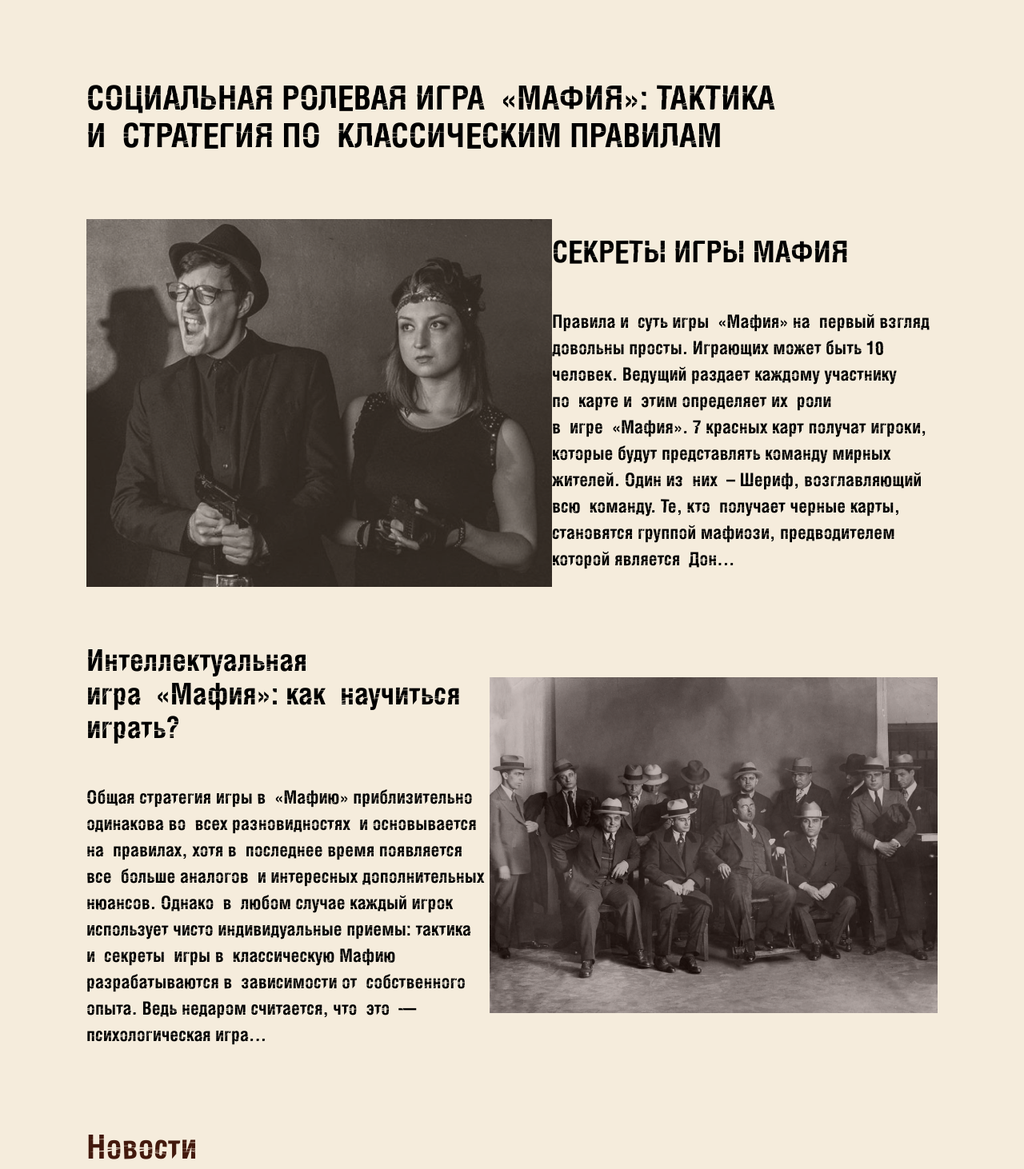
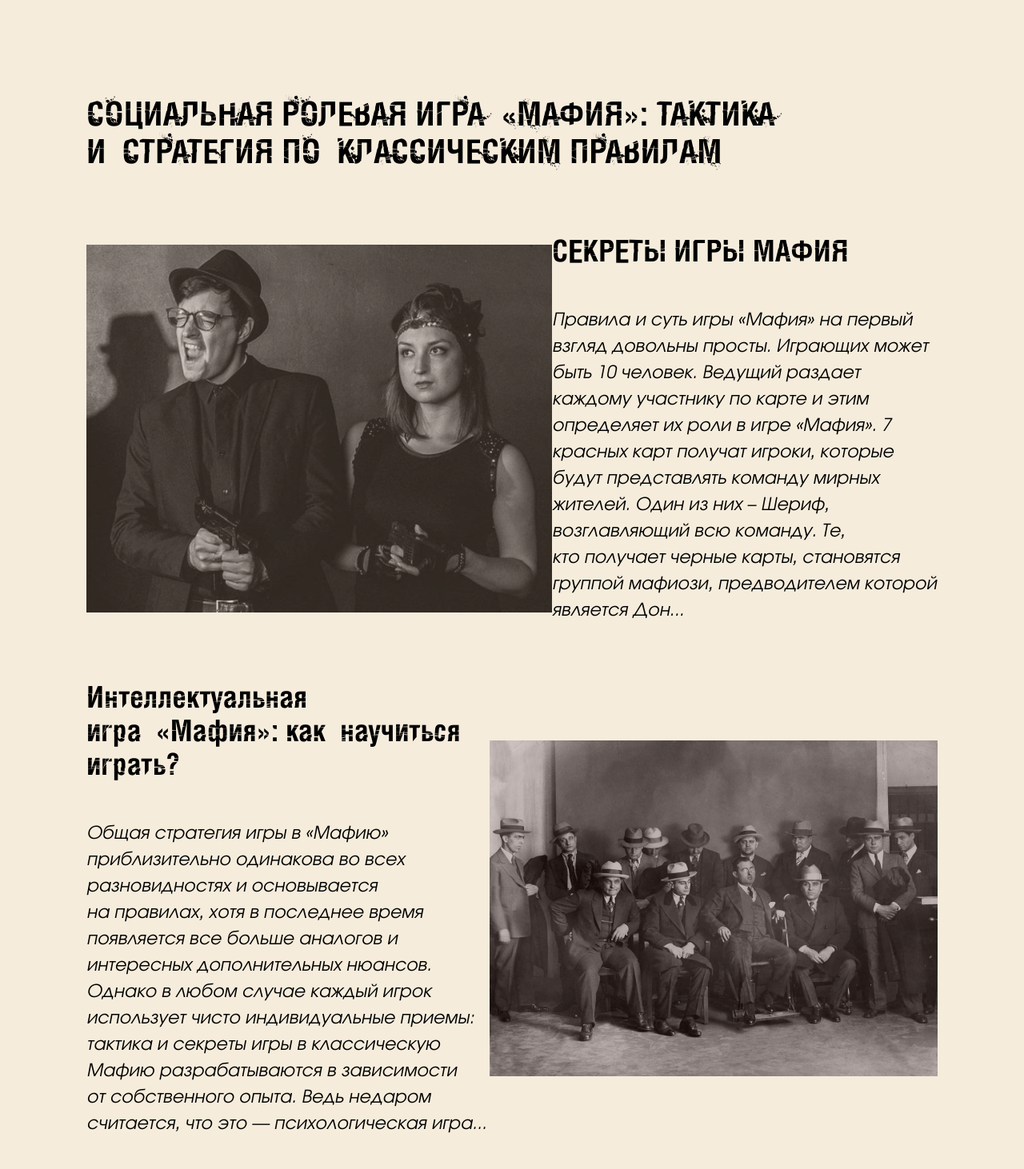
Before and after one commit to Nruzhzhaugash/hackathon_2024, a Next.js app: page / in a window 1280 px wide. Shown: the part 868-2330 px from the top of the page at 80% size. Built offline with nearby package versions, Linux system fonts and the light colour scheme.

Commit message:
main completed

```diff
--- a/src/features/articles/ui/Articles.tsx
+++ b/src/features/articles/ui/Articles.tsx
@@ -17,7 +17,9 @@ const Articles: React.FC<ArticleFeedProps> = ({ articles }) => {
   return (
     <div className="mb-[120px]">
       <div className="flex items-center justify-between">
-        <h2 className="text-2xl text-primary mb-[20px]">Статьи</h2>
+        <h2 className="text-2xl text-primary mb-[20px] font-keetanoKB">
+          Статьи
+        </h2>
         <div className="flex items-center">
           <div className="flex items-center mr-[40px]">
             <div className="bg-green rounded-full w-5 h-5 mr-[3px]"></div>
--- a/src/features/news/ui/News.tsx
+++ b/src/features/news/ui/News.tsx
@@ -13,7 +13,9 @@ interface NewsFeedProps {
 const NewsFeed: React.FC<NewsFeedProps> = ({ news }) => {
   return (
     <div className="w-[665px] text-">
-      <h1 className="text-2xl text-primary mb-[20px]">Новости</h1>
+      <h1 className="text-2xl text-primary mb-[20px] font-keetanoKB">
+        Новости
+      </h1>
       <div className="flex flex-col items-center justify-center">
         {news.map((item) => (
           <div key={item.id} className="w-[665px] mb-[20px] overflow-hidden">
--- a/src/pages/Main/ui/MainPage.tsx
+++ b/src/pages/Main/ui/MainPage.tsx
@@ -45,11 +45,11 @@ const articleData = [
 export const MainPage = () => {
   return (
     <section>
-      <div className="mt-[60px] mb-[100px] relative h-[700px] w-[1295px] flex items-center justify-center">
+      <div className="mt-[60px] mb-[120px] relative h-[700px] w-[1295px] flex items-center justify-center">
         <Slider />
       </div>
-      <div className="my-[100px]">
-        <h2 className="text-2xl mb-[82px]">
+      <div className="my-[120px]">
+        <h2 className="text-2xl mb-[80px] font-keetanoKB">
           СОЦИАЛЬНАЯ РОЛЕВАЯ ИГРА «МАФИЯ»: ТАКТИКА И СТРАТЕГИЯ ПО КЛАССИЧЕСКИМ
           ПРАВИЛАМ
         </h2>
@@ -57,7 +57,7 @@ export const MainPage = () => {
           <img src="/main/people3.png" alt="photo" />
           <div className="w-[630px]">
             <h3 className="text-xl mb-[50px]">СЕКРЕТЫ ИГРЫ МАФИЯ</h3>
-            <p className="text-base">
+            <p className="text-base font-involveBQ">
               Правила и суть игры «Мафия» на первый взгляд довольны просты.
               Играющих может быть 10 человек. Ведущий раздает каждому участнику
               по карте и этим определяет их роли в игре «Мафия». 7 красных карт
@@ -73,7 +73,7 @@ export const MainPage = () => {
             <h3 className="text-xl mb-[50px]">
               Интеллектуальная игра «Мафия»: как научиться играть?
             </h3>
-            <p className="text-base">
+            <p className="text-base font-involveBQ">
               Общая стратегия игры в «Мафию» приблизительно одинакова во всех
               разновидностях и основывается на правилах, хотя в последнее время
               появляется все больше аналогов и интересных дополнительных
@@ -87,11 +87,11 @@ export const MainPage = () => {
         </div>
         <div></div>
       </div>
-      <div className="flex items-center justify-between mb-[100px]">
+      <div className="flex items-center justify-between my-[120px]">
         <NewsFeed news={newData} />
         {/* <Raiting /> */}
       </div>
-      <div>
+      <div className="my-[120px]">
         <Articles articles={articleData} />
       </div>
     </section>
--- a/src/widgets/Layout/Footer/ui/Footer.tsx
+++ b/src/widgets/Layout/Footer/ui/Footer.tsx
@@ -4,7 +4,7 @@ import Facebook from "@/shared/ui/icons/footer/facebook";
 import Twiiter from "@/shared/ui/icons/footer/twitter";
 import Vk from "@/shared/ui/icons/footer/vk";
 import Link from "next/link";
-import './footer.scss';
+import "./footer.scss";
 import FooterLink from "@/entities/footer_link/ui/footer_link";
 
 export default function Footer() {
@@ -12,8 +12,12 @@ export default function Footer() {
     <footer className="bg-brown pt-12 pb-[66px]">
       <div className="container grid footer__grid">
         <div className="left mb-[61px]">
-          <h1 className="whitespace-nowrap text-xl text-link mb-6 font-bold">Подпишись на нашу рассылку</h1>
-          <h3 className="text-lg font-bold mb-[22px] text-link">Электронная почта:</h3>
+          <h1 className="whitespace-nowrap text-xl text-link mb-6 font-bold font-keetanoKB">
+            Подпишись на нашу рассылку
+          </h1>
+          <h3 className="text-lg font-bold mb-[22px] text-link">
+            Электронная почта:
+          </h3>
           <form className="mb-[25px] flex items-center gap-2.5">
             <div className="px-[50px] py-[11px] bg-link">
               <Input
@@ -34,29 +38,54 @@ export default function Footer() {
         </div>
         <div className="right pt-5 flex gap-[51px]">
           <div className="flex flex-col gap-[21px]">
-            <Link href={"/"} className="text-link font-bold text-lg">Главная</Link>
-            <Link href={''} className="text-link font-bold text-lg">Статьи</Link>
-            <Link href={''} className="text-link font-bold text-lg">Новости</Link>
+            <Link href={"/"} className="text-link font-bold text-lg">
+              Главная
+            </Link>
+            <Link href={""} className="text-link font-bold text-lg">
+              Статьи
+            </Link>
+            <Link href={""} className="text-link font-bold text-lg">
+              Новости
+            </Link>
           </div>
           <div className="flex flex-col gap-[21px]">
-            <Link href={''} className="text-link font-bold text-lg">Рейтинг</Link>
-            <Link href={''} className="text-link font-bold text-lg">Расписание</Link>
+            <Link href={""} className="text-link font-bold text-lg">
+              Рейтинг
+            </Link>
+            <Link href={""} className="text-link font-bold text-lg">
+              Расписание
+            </Link>
           </div>
           <div className="flex flex-col gap-[21px]">
-            <Link href={''} className="text-link font-bold text-lg">О клубе</Link>
-            <Link href={''} className="text-link font-bold text-lg">Галерея</Link>
-            <Link href={''} className="text-link font-bold text-lg">Партнёры</Link>
+            <Link href={""} className="text-link font-bold text-lg">
+              О клубе
+            </Link>
+            <Link href={""} className="text-link font-bold text-lg">
+              Галерея
+            </Link>
+            <Link href={""} className="text-link font-bold text-lg">
+              Партнёры
+            </Link>
           </div>
           <div className="flex">
-            <Link href={''} className="whitespace-nowrap text-link font-bold text-lg">Заказать ведущего</Link>
+            <Link
+              href={""}
+              className="whitespace-nowrap text-link font-bold text-lg"
+            >
+              Заказать ведущего
+            </Link>
           </div>
         </div>
       </div>
       <FooterLink />
       <div className="flex items-center justify-center flex-col gap-2.5">
-        <h3 className="text-link text-lg font-extrabold">© 2022 — Клуб «SHOWTIME»</h3>
-        <h3 className="text-link font-bold text-lg">Политика конфиденциальности</h3>
+        <h3 className="text-link text-lg font-extrabold font-obrazec">
+          © 2022 — Клуб «SHOWTIME»
+        </h3>
+        <h3 className="text-link font-bold text-lg font-obrazec">
+          Политика конфиденциальности
+        </h3>
       </div>
     </footer>
-  )
+  );
 }
```
